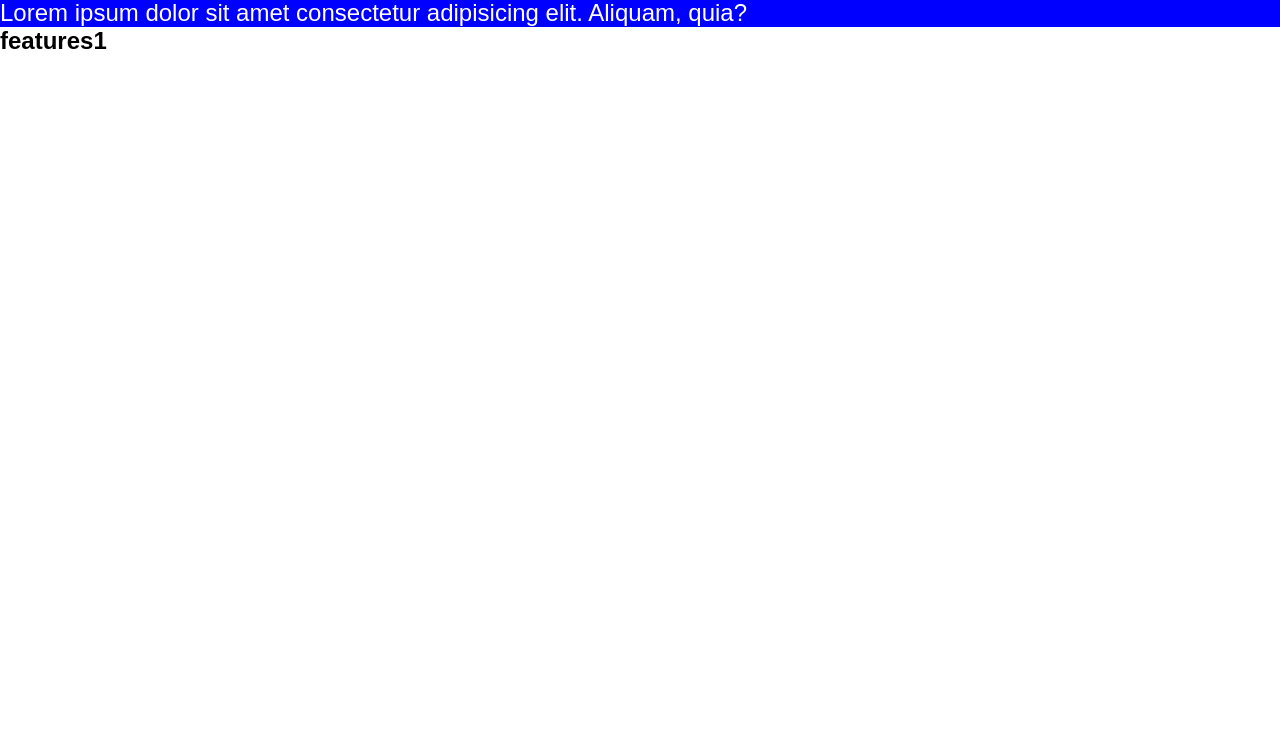
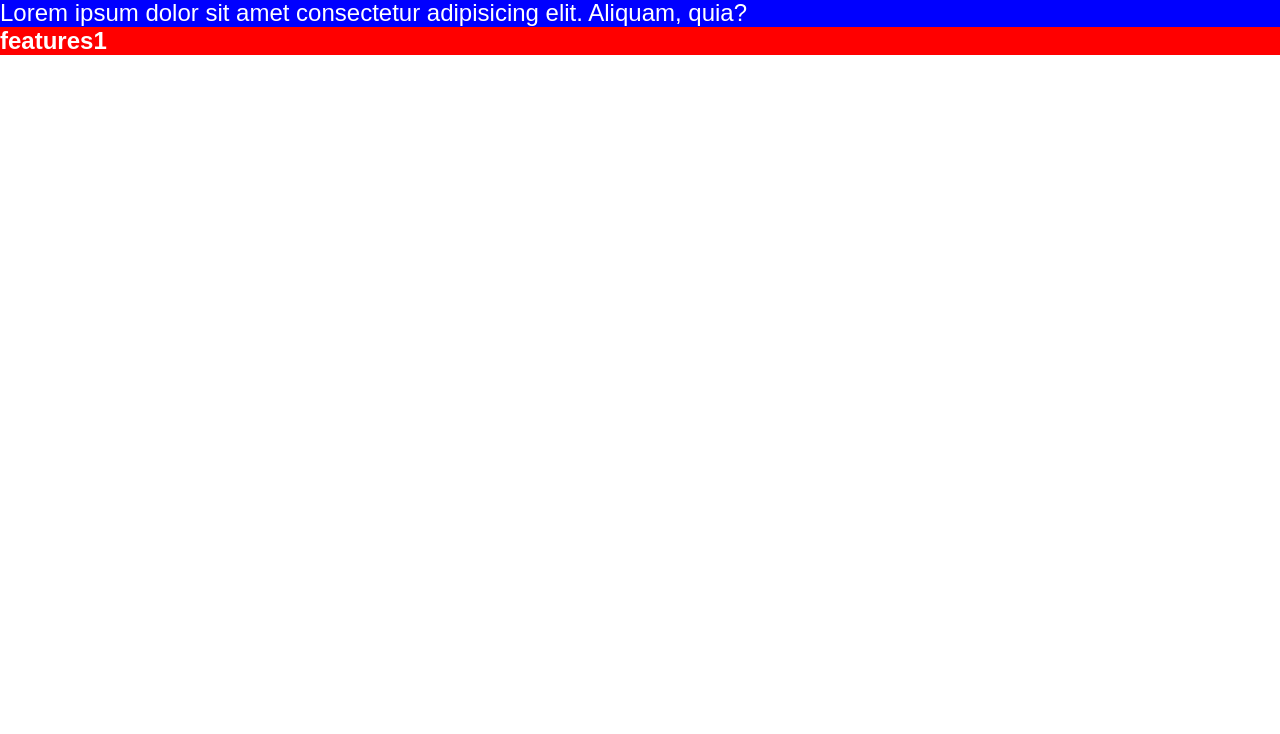
Before and after one commit to samuelcool024/version1, a plain HTML site: page index.html in a window 1280 px wide. Shown: the part 66-800 px from the top of the page. Drawn offline with Linux system fonts and the light colour scheme.

Commit message:
sectrion class name error correcton

```diff
--- a/index.html
+++ b/index.html
@@ -13,7 +13,7 @@
     <p>Lorem ipsum dolor sit amet consectetur adipisicing elit. Aliquam, quia?</p>
     <p>Lorem ipsum dolor sit amet consectetur adipisicing elit. Aliquam, quia?</p>
 
-    <section class"features1">
+    <section class="features1">
         <h2>features1</h2>
     </section>
 
```
